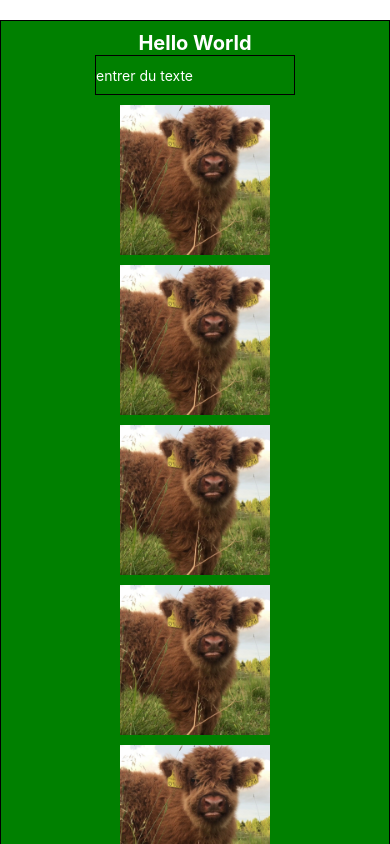
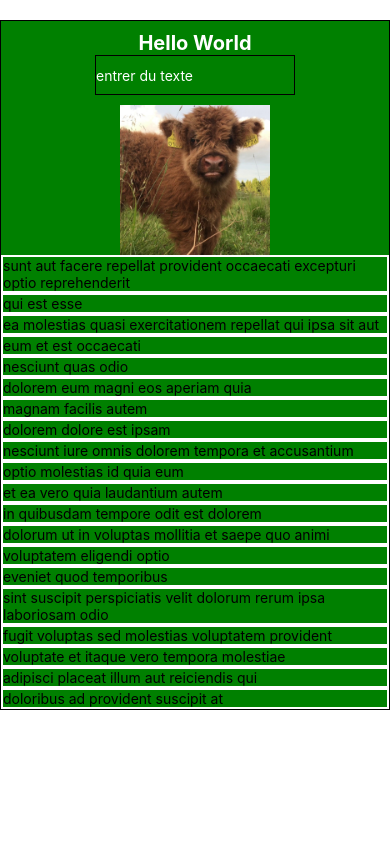
Before and after one commit to bferte/taxiApp, a React Native app: screen / in a window 390 px wide. Built offline with nearby package versions, Linux system fonts and the light colour scheme.

Commit message:
08/02/21

```diff
--- a/App.js
+++ b/App.js
@@ -1,8 +1,130 @@
-import React, {useState} from 'react';
-import {View, Text, StyleSheet, TextInput, Image, ScrollView} from 'react-native';
+import React, { useState } from 'react';
+import { View, Text, StyleSheet, TextInput, Image, ScrollView, FlatList } from 'react-native';
 
 import cow from './assets/cow.jpg'
 
+const posts = [
+  {
+    "userId": 1,
+    "id": 1,
+    "title": "sunt aut facere repellat provident occaecati excepturi optio reprehenderit",
+    "body": "quia et suscipit\nsuscipit recusandae consequuntur expedita et cum\nreprehenderit molestiae ut ut quas totam\nnostrum rerum est autem sunt rem eveniet architecto"
+  },
+  {
+    "userId": 1,
+    "id": 2,
+    "title": "qui est esse",
+    "body": "est rerum tempore vitae\nsequi sint nihil reprehenderit dolor beatae ea dolores neque\nfugiat blanditiis voluptate porro vel nihil molestiae ut reiciendis\nqui aperiam non debitis possimus qui neque nisi nulla"
+  },
+  {
+    "userId": 1,
+    "id": 3,
+    "title": "ea molestias quasi exercitationem repellat qui ipsa sit aut",
+    "body": "et iusto sed quo iure\nvoluptatem occaecati omnis eligendi aut ad\nvoluptatem doloribus vel accusantium quis pariatur\nmolestiae porro eius odio et labore et velit aut"
+  },
+  {
+    "userId": 1,
+    "id": 4,
+    "title": "eum et est occaecati",
+    "body": "ullam et saepe reiciendis voluptatem adipisci\nsit amet autem assumenda provident rerum culpa\nquis hic commodi nesciunt rem tenetur doloremque ipsam iure\nquis sunt voluptatem rerum illo velit"
+  },
+  {
+    "userId": 1,
+    "id": 5,
+    "title": "nesciunt quas odio",
+    "body": "repudiandae veniam quaerat sunt sed\nalias aut fugiat sit autem sed est\nvoluptatem omnis possimus esse voluptatibus quis\nest aut tenetur dolor neque"
+  },
+  {
+    "userId": 1,
+    "id": 6,
+    "title": "dolorem eum magni eos aperiam quia",
+    "body": "ut aspernatur corporis harum nihil quis provident sequi\nmollitia nobis aliquid molestiae\nperspiciatis et ea nemo ab reprehenderit accusantium quas\nvoluptate dolores velit et doloremque molestiae"
+  },
+  {
+    "userId": 1,
+    "id": 7,
+    "title": "magnam facilis autem",
+    "body": "dolore placeat quibusdam ea quo vitae\nmagni quis enim qui quis quo nemo aut saepe\nquidem repellat excepturi ut quia\nsunt ut sequi eos ea sed quas"
+  },
+  {
+    "userId": 1,
+    "id": 8,
+    "title": "dolorem dolore est ipsam",
+    "body": "dignissimos aperiam dolorem qui eum\nfacilis quibusdam animi sint suscipit qui sint possimus cum\nquaerat magni maiores excepturi\nipsam ut commodi dolor voluptatum modi aut vitae"
+  },
+  {
+    "userId": 1,
+    "id": 9,
+    "title": "nesciunt iure omnis dolorem tempora et accusantium",
+    "body": "consectetur animi nesciunt iure dolore\nenim quia ad\nveniam autem ut quam aut nobis\net est aut quod aut provident voluptas autem voluptas"
+  },
+  {
+    "userId": 1,
+    "id": 10,
+    "title": "optio molestias id quia eum",
+    "body": "quo et expedita modi cum officia vel magni\ndoloribus qui repudiandae\nvero nisi sit\nquos veniam quod sed accusamus veritatis error"
+  },
+  {
+    "userId": 2,
+    "id": 11,
+    "title": "et ea vero quia laudantium autem",
+    "body": "delectus reiciendis molestiae occaecati non minima eveniet qui voluptatibus\naccusamus in eum beatae sit\nvel qui neque voluptates ut commodi qui incidunt\nut animi commodi"
+  },
+  {
+    "userId": 2,
+    "id": 12,
+    "title": "in quibusdam tempore odit est dolorem",
+    "body": "itaque id aut magnam\npraesentium quia et ea odit et ea voluptas et\nsapiente quia nihil amet occaecati quia id voluptatem\nincidunt ea est distinctio odio"
+  },
+  {
+    "userId": 2,
+    "id": 13,
+    "title": "dolorum ut in voluptas mollitia et saepe quo animi",
+    "body": "aut dicta possimus sint mollitia voluptas commodi quo doloremque\niste corrupti reiciendis voluptatem eius rerum\nsit cumque quod eligendi laborum minima\nperferendis recusandae assumenda consectetur porro architecto ipsum ipsam"
+  },
+  {
+    "userId": 2,
+    "id": 14,
+    "title": "voluptatem eligendi optio",
+    "body": "fuga et accusamus dolorum perferendis illo voluptas\nnon doloremque neque facere\nad qui dolorum molestiae beatae\nsed aut voluptas totam sit illum"
+  },
+  {
+    "userId": 2,
+    "id": 15,
+    "title": "eveniet quod temporibus",
+    "body": "reprehenderit quos placeat\nvelit minima officia dolores impedit repudiandae molestiae nam\nvoluptas recusandae quis delectus\nofficiis harum fugiat vitae"
+  },
+  {
+    "userId": 2,
+    "id": 16,
+    "title": "sint suscipit perspiciatis velit dolorum rerum ipsa laboriosam odio",
+    "body": "suscipit nam nisi quo aperiam aut\nasperiores eos fugit maiores voluptatibus quia\nvoluptatem quis ullam qui in alias quia est\nconsequatur magni mollitia accusamus ea nisi voluptate dicta"
+  },
+  {
+    "userId": 2,
+    "id": 17,
+    "title": "fugit voluptas sed molestias voluptatem provident",
+    "body": "eos voluptas et aut odit natus earum\naspernatur fuga molestiae ullam\ndeserunt ratione qui eos\nqui nihil ratione nemo velit ut aut id quo"
+  },
+  {
+    "userId": 2,
+    "id": 18,
+    "title": "voluptate et itaque vero tempora molestiae",
+    "body": "eveniet quo quis\nlaborum totam consequatur non dolor\nut et est repudiandae\nest voluptatem vel debitis et magnam"
+  },
+  {
+    "userId": 2,
+    "id": 19,
+    "title": "adipisci placeat illum aut reiciendis qui",
+    "body": "illum quis cupiditate provident sit magnam\nea sed aut omnis\nveniam maiores ullam consequatur atque\nadipisci quo iste expedita sit quos voluptas"
+  },
+  {
+    "userId": 2,
+    "id": 20,
+    "title": "doloribus ad provident suscipit at",
+    "body": "qui consequuntur ducimus possimus quisquam amet similique\nsuscipit porro ipsam amet\neos veritatis officiis exercitationem vel fugit aut necessitatibus totam\nomnis rerum consequatur expedita quidem cumque explicabo"
+  }
+];
 
 const App = () => {
   const [state, setState] = useState('');
@@ -16,16 +138,12 @@
           value={state}
           onChangeText={(value) => setState(value)}
         />
-        <Image source={cow} style={styles.cow}/>
-        <Image source={cow} style={styles.cow}/>
-        <Image source={cow} style={styles.cow}/>
-        <Image source={cow} style={styles.cow}/>
-        <Image source={cow} style={styles.cow}/>
-        <Image source={cow} style={styles.cow}/>
-        <Image source={cow} style={styles.cow}/>
-        <Image source={cow} style={styles.cow}/>
-        <Image source={cow} style={styles.cow}/>
-        <Image source={cow} style={styles.cow}/>
+        <Image source={cow} style={styles.cow} />
+        <FlatList
+        data={posts}
+        renderItem={item => <Text style={styles.item}>{item.item.title}</Text>}
+        keyExtractor={item => item.id.toString()}
+        />
       </View>
     </ScrollView>
   );
@@ -56,7 +174,12 @@
   cow: {
     height: 150,
     width: 150,
-    marginTop:10
+    marginTop: 10
+  },
+  item: {
+    borderWidth: 2,
+    borderColor: "#fff"
+
   }
 });
 
```
Also changed, not shown: 2 other files (tests, documents, lock files or other folders).
